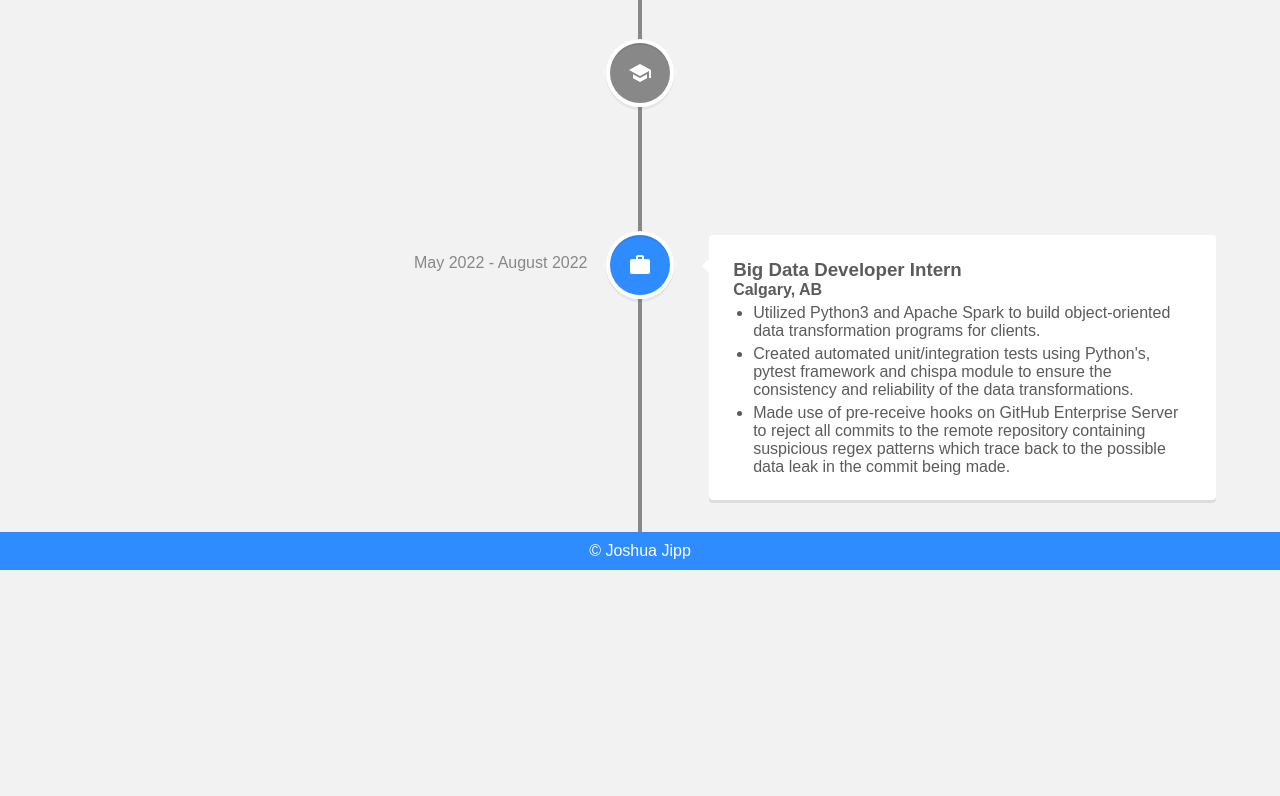
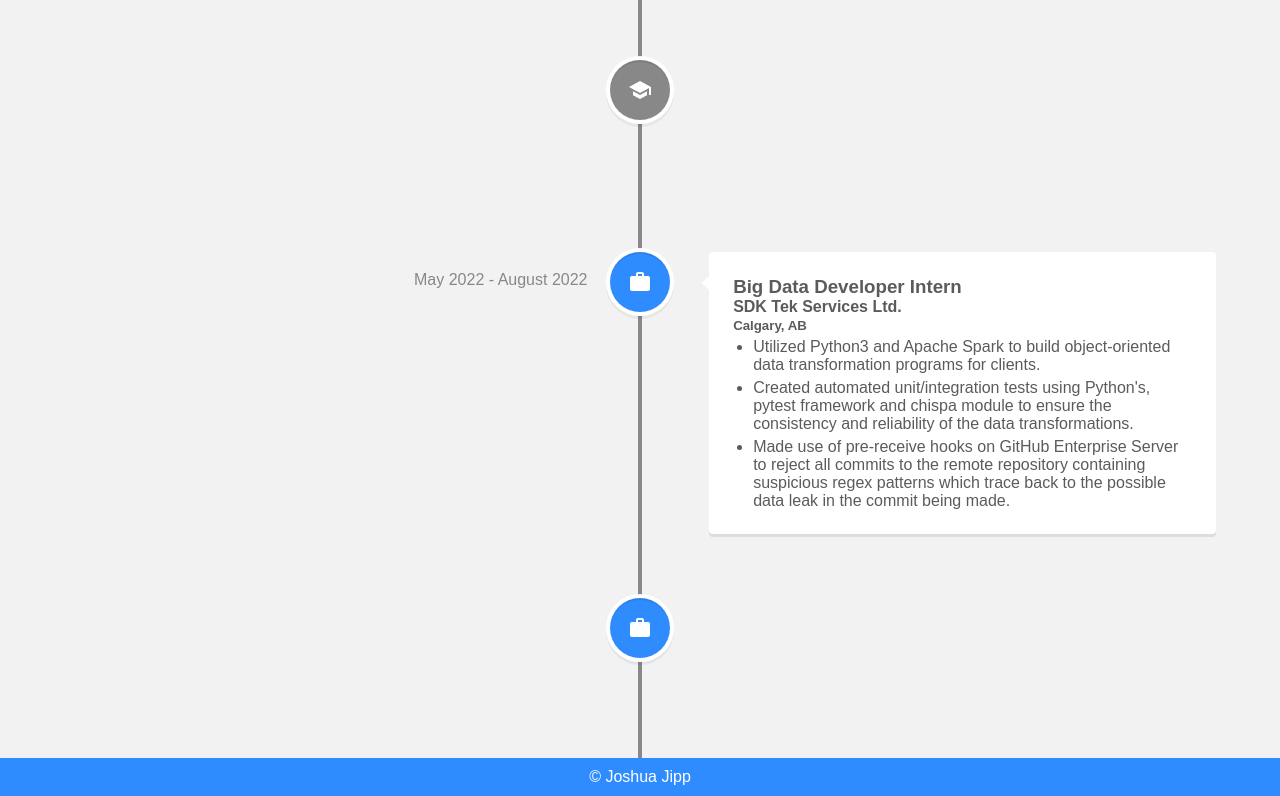
Before and after one commit to joshuajipp/portfolio_website, a React (Create React App) app: page /experience in a window 1280 px wide. Shown: the part 521-1317 px from the top of the page. Before the commit the page ends 1091 px from the top, so only its background shows below. Built offline with nearby package versions, Linux system fonts and the light colour scheme; the HTML template or start-up script is replaced by a standard one.

Commit message:
updated experience

```diff
--- a/src/pages/Experience.jsx
+++ b/src/pages/Experience.jsx
@@ -33,8 +33,8 @@ function Experience(props) {
             <h3 className="vertical-timeline-element-title">
               Crescent Heights High School
             </h3>
-            <h4 className="vertical-timeline-element-subtitle">Calgary, AB</h4>
-            <h5 className="grade"> Grade: 91%</h5>
+            <h4 className="vertical-timeline-element-subtitle">Grade: 91%</h4>
+            <h5 className="grade"> Calgary, AB</h5>
           </div>
           <ul className="text-box">
             <li>Captain of the Basketball Team</li>
@@ -52,7 +52,8 @@ function Experience(props) {
             <h3 className="vertical-timeline-element-title">
               Seasonal Warehouse Attendant
             </h3>
-            <h4 className="vertical-timeline-element-subtitle">Calgary, AB</h4>
+            <h4 className="vertical-timeline-element-subtitle">Atlas Trailer Coach Products</h4>
+            <h5 className="grade"> Calgary, AB</h5>
           </div>
           <ul className="text-box">
             <li>
@@ -72,8 +73,8 @@ function Experience(props) {
             <h3 className="vertical-timeline-element-title">
               University of Calgary
             </h3>
-            <h4 className="vertical-timeline-element-subtitle">Calgary, AB</h4>
-            <h5 className="grade">Grade: 3.7/4.0</h5>
+            <h4 className="vertical-timeline-element-subtitle">Grade: 3.7/4.0</h4>
+            <h5 className="grade">Calgary, AB</h5>
           </div>
 
           <div>Bachelor of Science - Software Engineering</div>
@@ -89,7 +90,8 @@ function Experience(props) {
             <h3 className="vertical-timeline-element-title">
               Big Data Developer Intern
             </h3>
-            <h4 className="vertical-timeline-element-subtitle">Calgary, AB</h4>
+            <h4 className="vertical-timeline-element-subtitle">SDK Tek Services Ltd.</h4>
+            <h5 className="grade">Calgary, AB</h5>
           </div>
           <ul className="text-box">
             <li>
@@ -109,6 +111,26 @@ function Experience(props) {
             </li>
           </ul>
         </VerticalTimelineElement>
+        <VerticalTimelineElement
+          className="vertical-timeline-element--work"
+          date="May 2023 - Present"
+          iconStyle={{ background: "#e9d35b", color: "#fff" }}
+          icon={<WorkIcon />}
+        >
+          <div className="note-header-indent">
+            <h3 className="vertical-timeline-element-title">
+              DevOps Consultant Intern
+            </h3>
+            <h4 className="vertical-timeline-element-subtitle">SDK Tek Services Ltd.</h4>
+            <h5 className="grade">Calgary, AB</h5>
+          </div>
+          <ul className="text-box">
+            <li>
+              In progress...
+            </li>
+
+          </ul>
+        </VerticalTimelineElement>
       </VerticalTimeline>
     </motion.div>
   );
```
